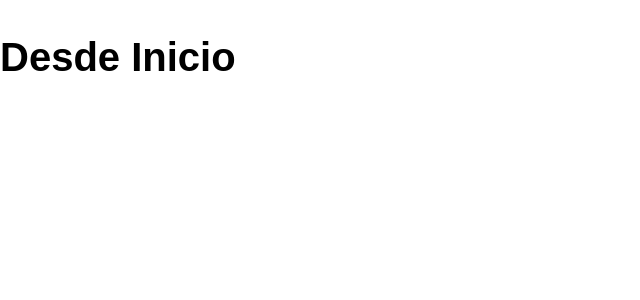
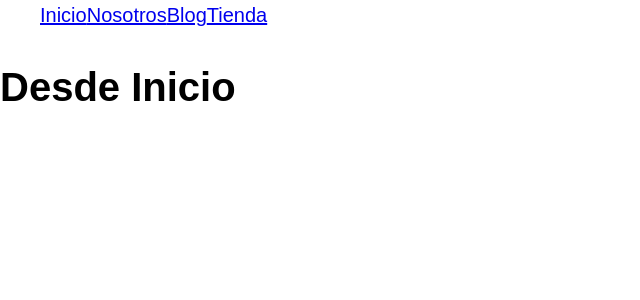
Before and after one commit to HectorCode8/guitar_app, a Next.js app: page / in a window 1280 px wide. Shown: the top 300 px of the page, without its empty margins (0-640 px from the left). Built offline with nearby package versions, Linux system fonts and the light colour scheme.

Commit message:
add Header component

```diff
--- /dev/null
+++ b/components/Header.js
@@ -0,0 +1,21 @@
+import Link from 'next/link'
+
+const Header = () => {
+  return (
+    <header>
+        <div className="contenedor">
+            <div></div>
+
+            <nav>
+                <Link href="/">Inicio</Link>
+                <Link href="/">Nosotros</Link>
+                <Link href="/">Blog</Link>
+                <Link href="/">Tienda</Link>
+            </nav>
+
+        </div>
+    </header>
+  )
+}
+
+export default Header
--- a/components/Layout.js
+++ b/components/Layout.js
@@ -1,5 +1,5 @@
-import React from 'react'
 import Head from 'next/head'
+import Header from '../components/Header'
 
 
 
@@ -13,6 +13,8 @@ const Layout = ({children, pagina}) => {
                 content="Sitio Web de venta de guitarras" />
         </Head>
 
+        <Header />
+
 
         {children}
     </div>
```
